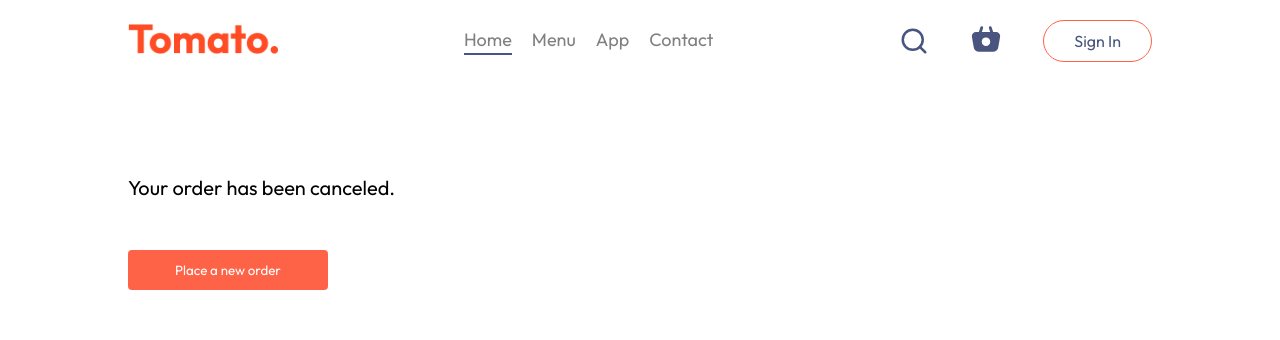
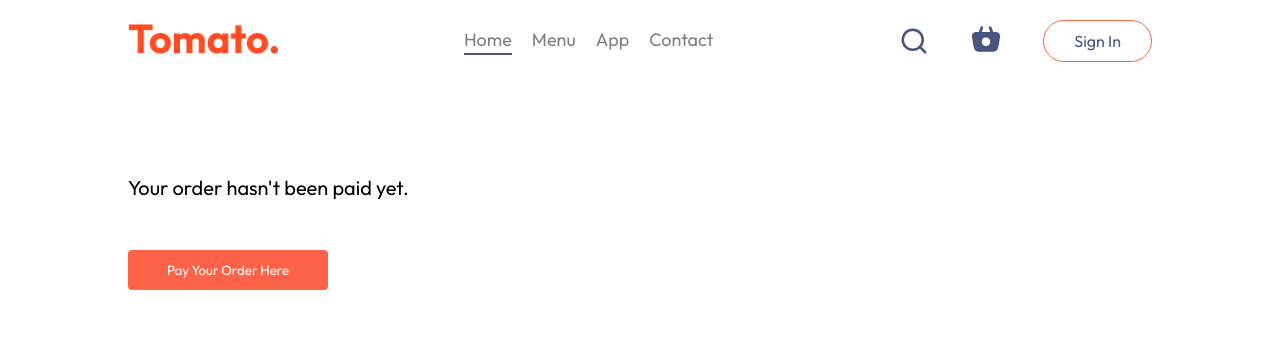
Before and after one commit to SusieWen777/susie-food, a React (Vite) app in the folder client/: page /verify in a window 1280 px wide. Shown: the top 340 px of the page. Built offline with nearby package versions, Linux system fonts and the light colour scheme; no server answers.

Commit message:
Add repay functionality for users

```diff
--- a/client/src/pages/MyOrders/MyOrders.jsx
+++ b/client/src/pages/MyOrders/MyOrders.jsx
@@ -45,7 +45,16 @@ function MyOrders() {
             <p>
               <span>&#x25cf;</span> <b>{order.status}</b>
             </p>
-            <button onClick={fetchOrders}>Track Order</button>
+            {order.payment === "unpaid" ? (
+              <button
+                className="pay-btn"
+                onClick={() => window.location.replace(order.session_url)}
+              >
+                Pay Here
+              </button>
+            ) : (
+              <button onClick={fetchOrders}>Track Order</button>
+            )}
           </div>
         ))}
       </div>
--- a/client/src/pages/MyOrders/MyOrders.scss
+++ b/client/src/pages/MyOrders/MyOrders.scss
@@ -44,7 +44,7 @@
         border: none;
         padding: 12px 0px;
         border-radius: 4px;
-        background-color: #ffe1e1;
+        background-color: rgb(224, 244, 224);
         cursor: pointer;
         color: #454545;
 
@@ -52,6 +52,10 @@
           font-size: 10px;
         }
       }
+
+      .pay-btn {
+        background-color: #ffe1e1;
+      }
     }
   }
 }
--- a/client/src/pages/Verify/Verify.jsx
+++ b/client/src/pages/Verify/Verify.jsx
@@ -29,24 +29,34 @@ function Verify() {
   //   verifyPayment();
   // }, [verifyPayment]);
 
-  const handleOnClick = () => {
-    if (success === "true") {
-      navigate("/myorders");
-    } else {
-      navigate("/");
-    }
-  };
+  // const handleOnClick = () => {
+  //   if (success === "true") {
+  //     navigate("/myorders");
+  //   } else {
+  //     navigate("/");
+  //   }
+  // };
 
   return (
     <div className="verify">
       {/* <div className="spinner"></div> */}
       <div className="wrapper">
-        <p>
-          Your order <b>{orderId}</b> has been{" "}
-          {success === "true" ? "successfully placed" : "canceled"}.
-        </p>
-        <button onClick={handleOnClick}>
-          {success === "true" ? "Track your order here" : "Place a new order"}
+        <div className="texts">
+          <p>
+            Your order <b>{orderId}</b>{" "}
+            {success === "true"
+              ? "has been successfully placed!"
+              : "hasn't been paid yet."}
+          </p>
+          {success === "false" && (
+            <p>
+              Please pay your order in <b>30 minutes</b>, or it will be deleted
+              automatically.
+            </p>
+          )}
+        </div>
+        <button onClick={() => navigate("/myorders")}>
+          {success === "true" ? "Track Your Order Here" : "Pay Your Order Here"}
         </button>
       </div>
     </div>
--- a/client/src/pages/Verify/Verify.scss
+++ b/client/src/pages/Verify/Verify.scss
@@ -22,9 +22,15 @@
     justify-content: center;
     gap: 50px;
 
-    p {
-      font-size: 20px;
-      font-weight: 400;
+    .texts {
+      display: flex;
+      flex-direction: column;
+      gap: 10px;
+
+      p {
+        font-size: 20px;
+        font-weight: 400;
+      }
     }
 
     button {
```
Also changed, not shown: 2 other files (tests, documents, lock files or other folders).
